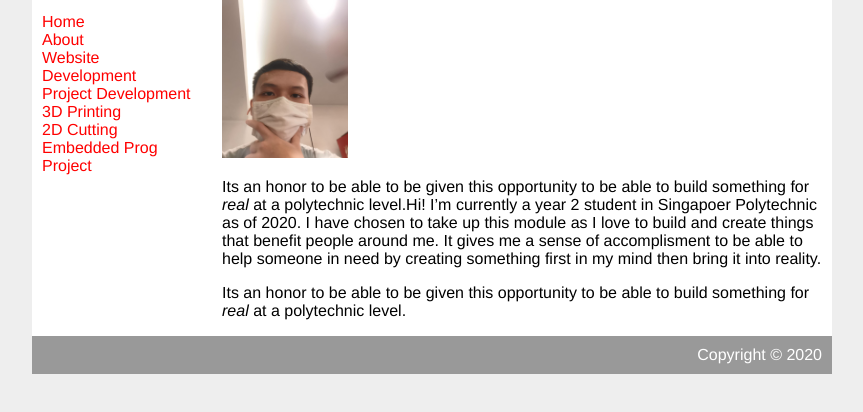
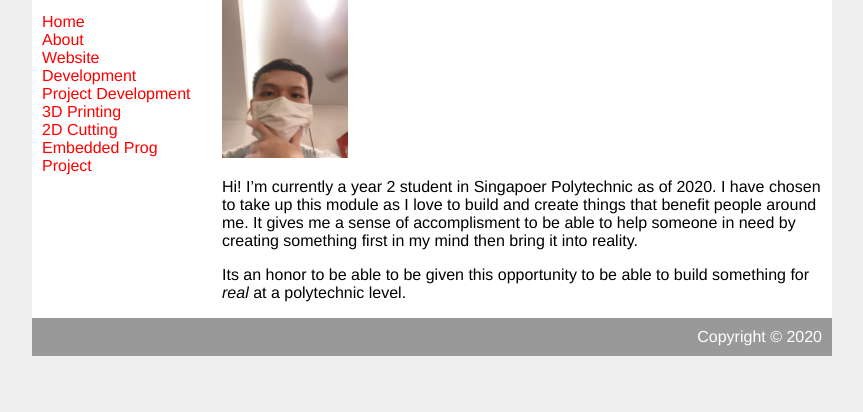
Before and after one commit to 777Yangster777/EP1000, a plain HTML site: page About.html in a window 1280 px wide. Shown: the part 86-498 px from the top of the page, without its empty margins (208-1071 px from the left). Drawn offline with Linux system fonts and the light colour scheme.

Commit message:
Add files via upload

```diff
--- a/About.html
+++ b/About.html
@@ -27,7 +27,7 @@
 			<div id="main">
 				<h2>About Me</h2>
 				<img src="selfie.jpeg" alt="This is me :)" style="width: 126px;height: 161px">
-				<p class="has-line-data" data-line-start="0" data-line-end="1">Its an honor to be able to be given this opportunity to be able to build something for <em>real</em> at a polytechnic level.Hi! I’m currently a year 2 student in Singapoer Polytechnic as of 2020. I have chosen to take up this module as I love to build and create things that benefit people around me. It gives me a sense of accomplisment to be able to help someone in need by creating something first in my mind then bring it into reality.</p>
+				<p class="has-line-data" data-line-start="0" data-line-end="1">Hi! I’m currently a year 2 student in Singapoer Polytechnic as of 2020. I have chosen to take up this module as I love to build and create things that benefit people around me. It gives me a sense of accomplisment to be able to help someone in need by creating something first in my mind then bring it into reality.</p>
                 <p class="has-line-data" data-line-start="2" data-line-end="3">Its an honor to be able to be given this opportunity to be able to build something for <em>real</em> at a polytechnic level.</p>
 			</div>
 		</div>
```
